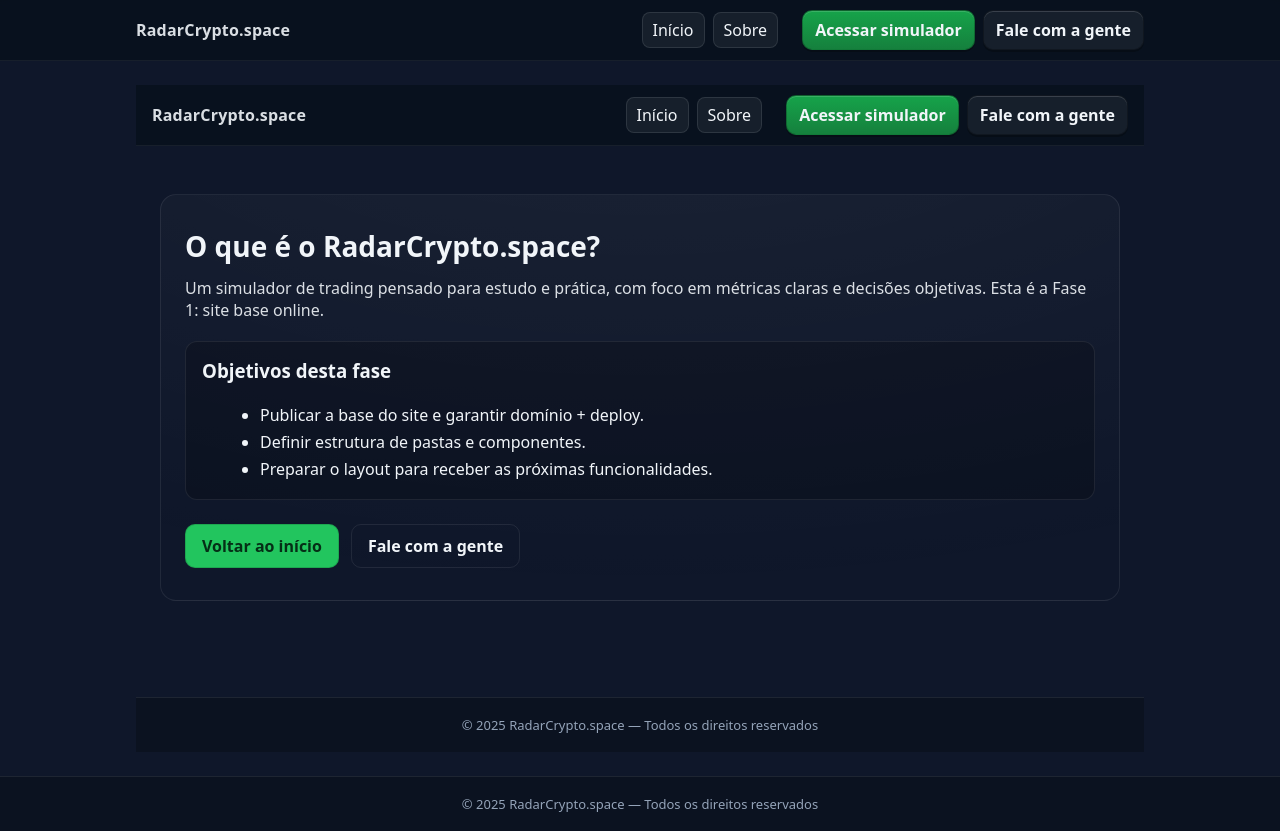
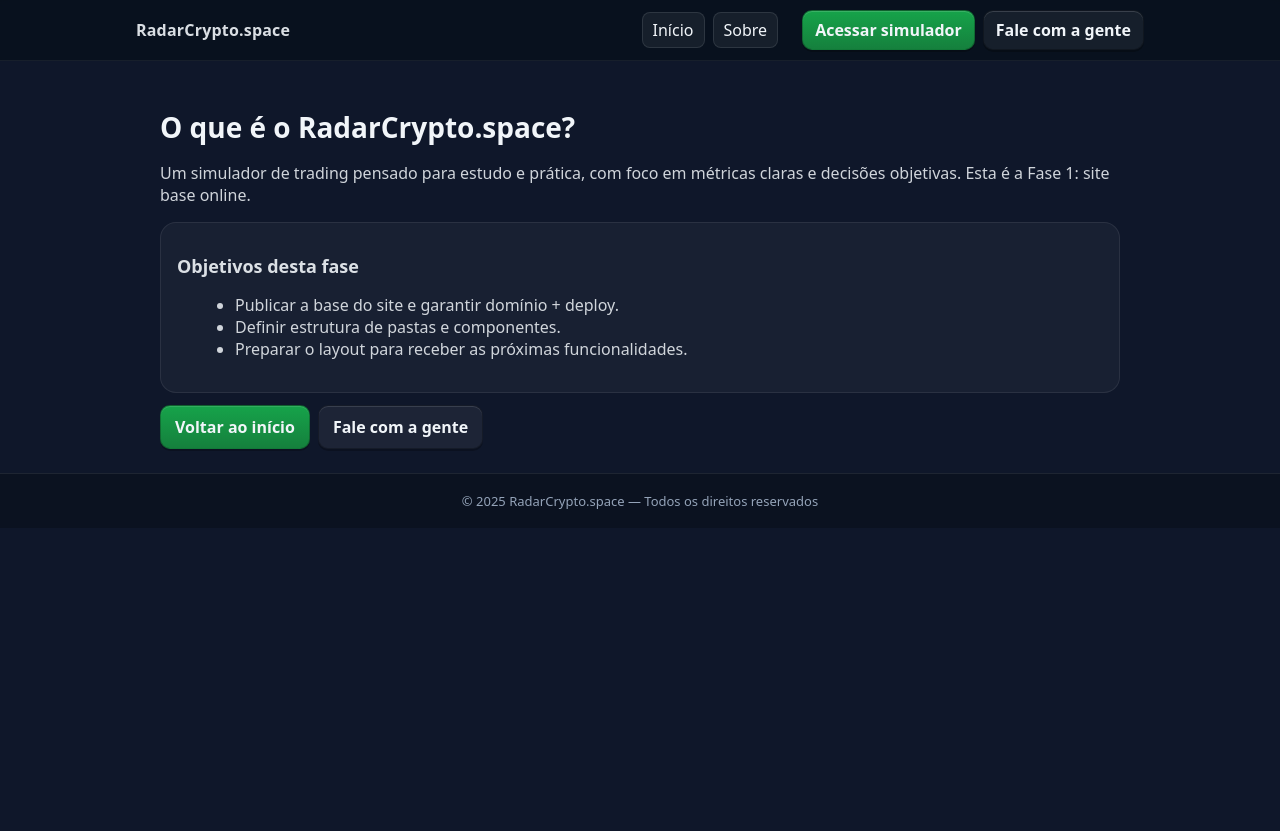
Before and after one commit to Ivanmonteiro-create/radarcripto.space, a Next.js app: page /sobre in a window 1280 px wide. After the commit the page ends 800 px from the top, so only its background shows below. Built offline with nearby package versions, Linux system fonts and the light colour scheme.

Commit message:
Update sobre.js

```diff
--- a/pages/sobre.js
+++ b/pages/sobre.js
@@ -1,67 +1,54 @@
 // pages/sobre.js
-import Header from '../components/Header';
-import Footer from '../components/Footer';
-import CTAButton from '../components/CTAButton';
-import Link from 'next/link';
-
-const MAILTO =
-  'mailto:contato@radarcripto.space?subject=Contato%20via%20RadarCrypto.space';
+import Link from "next/link";
 
 export default function Sobre() {
+  const shell = { maxWidth: 960, margin: "0 auto" };
+
+  const card = {
+    background: "rgba(255,255,255,0.04)",
+    border: "1px solid rgba(255,255,255,0.08)",
+    borderRadius: 16,
+    padding: 16,
+    marginTop: 10,
+  };
+
+  const btn = (bg) => ({
+    padding: "10px 14px",
+    borderRadius: 10,
+    fontWeight: 600,
+    background: bg,
+    border: "1px solid rgba(0,0,0,0.25)",
+    boxShadow: "0 2px 0 rgba(0,0,0,.25), inset 0 1px 0 rgba(255,255,255,.12)",
+  });
+
   return (
-    <>
-      <Header />
-      <main style={{ padding: '32px 16px' }}>
-        <section
-          style={{
-            maxWidth: 960,
-            margin: '16px auto 64px',
-            padding: '32px 24px',
-            borderRadius: 16,
-            background:
-              'radial-gradient(1200px 600px at 50% -200px, rgba(255,255,255,.06), rgba(0,0,0,0))',
-            border: '1px solid rgba(255,255,255,.08)',
-          }}
-        >
-          <h2 style={{ margin: 0, fontSize: 28 }}>
-            O que é o RadarCrypto.space?
-          </h2>
-          <p style={{ opacity: 0.9, marginTop: 12 }}>
-            Um simulador de trading pensado para estudo e prática, com foco em
-            métricas claras e decisões objetivas. Esta é a Fase 1: site base
-            online.
+    <section style={shell}>
+      {/* ATENÇÃO: Não renderizamos Header aqui.
+          A navbar já vem de _app.js — isso evita a barra duplicada. */}
+
+      <h1 style={{ fontSize: 28, marginBottom: 8 }}>O que é o RadarCrypto.space?</h1>
+      <p style={{ opacity: 0.85 }}>
+        Um simulador de trading pensado para estudo e prática, com foco em métricas claras e decisões objetivas.
+        Esta é a Fase 1: site base online.
       </p>
 
-          <div
-            style={{
-              marginTop: 20,
-              padding: 16,
-              borderRadius: 12,
-              border: '1px solid rgba(255,255,255,.08)',
-              background: 'rgba(0,0,0,.2)',
-            }}
-          >
-            <h3 style={{ marginTop: 0 }}>Objetivos desta fase</h3>
-            <ul style={{ margin: '8px 0 0 18px', lineHeight: 1.7 }}>
+      <div style={card}>
+        <h2 style={{ fontSize: 18, marginBottom: 6, opacity: 0.9 }}>Objetivos desta fase</h2>
+        <ul style={{ marginLeft: 18, opacity: 0.85 }}>
           <li>Publicar a base do site e garantir domínio + deploy.</li>
           <li>Definir estrutura de pastas e componentes.</li>
           <li>Preparar o layout para receber as próximas funcionalidades.</li>
         </ul>
       </div>
 
-          <div style={{ display: 'flex', gap: 12, marginTop: 24 }}>
-            <Link href="/" style={{ textDecoration: 'none' }}>
-              <CTAButton variant="solid">Voltar ao início</CTAButton>
+      <div style={{ display: "flex", gap: 8, marginTop: 12 }}>
+        <Link href="/" legacyBehavior>
+          <a style={btn("linear-gradient(180deg,#16a34a,#15803d)")}>Voltar ao início</a>
         </Link>
-
-            {/* AGORA abre e-mail direto */}
-            <CTAButton href={MAILTO} variant="ghost">
-              Fale com a gente
-            </CTAButton>
+        <Link href="/contato" legacyBehavior>
+          <a style={btn("rgba(255,255,255,0.06)")}>Fale com a gente</a>
+        </Link>
       </div>
     </section>
-      </main>
-      <Footer />
-    </>
   );
 }
```
Lines whose indentation alone changed are shown as unchanged.
